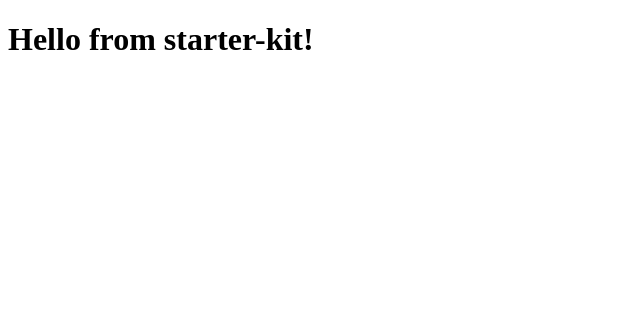
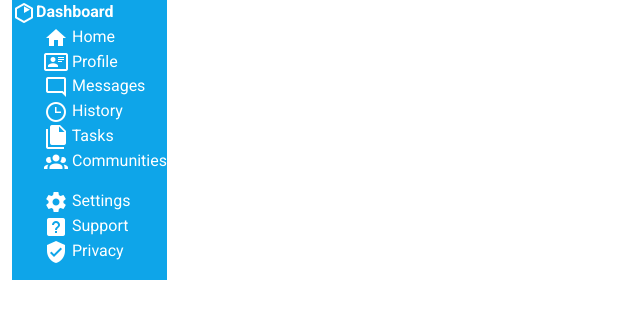
Before and after one commit to MantasPauza/Odin-admin-dashboard, a website: page index.html in a window 1280 px wide. Shown: the whole page, without its empty margins (0-640 px from the left). Drawn offline with nearby package versions, Linux system fonts and the light colour scheme.

Commit message:
feat: :sparkles: add sidebar and images

```diff
--- a/index.html
+++ b/index.html
@@ -4,13 +4,89 @@
     <meta charset="UTF-8" />
     <meta http-equiv="X-UA-Compatible" content="IE=edge" />
     <meta name="viewport" content="width=device-width, initial-scale=1.0" />
-    <title>Hello from starter-kit!</title>
-
+    <title>Dashboard</title>
+    <link
+      href="https://cdn.jsdelivr.net/npm/bootstrap@5.2.1/dist/css/bootstrap.min.css"
+      rel="stylesheet"
+      integrity="sha384-iYQeCzEYFbKjA/T2uDLTpkwGzCiq6soy8tYaI1GyVh/UjpbCx/TYkiZhlZB6+fzT"
+      crossorigin="anonymous"
+    />
+    <link rel="preconnect" href="https://fonts.googleapis.com">
+<link rel="preconnect" href="https://fonts.gstatic.com" crossorigin>
+<link href="https://fonts.googleapis.com/css2?family=Inter:wght@100;200;300;400;500;600;700;800;900&family=Nunito+Sans:ital,wght@0,200;0,300;0,400;0,600;0,700;0,800;0,900;1,200;1,300;1,400;1,600;1,700;1,800;1,900&family=Poppins:ital,wght@0,100;0,200;0,300;0,400;0,500;0,600;0,700;0,800;0,900;1,100;1,200;1,300;1,400;1,500;1,600;1,700;1,800;1,900&family=Roboto:ital,wght@0,100;0,300;0,400;0,500;0,700;0,900;1,100;1,300;1,400;1,500;1,700;1,900&display=swap" rel="stylesheet">
     <link rel="stylesheet" href="./style/style.css" />
   </head>
 
   <body>
-    <h1>Hello from starter-kit!</h1>
+    <div class="wrapper container-fluid d-flex">
+      <div class="sidebar">
+        <a href="#"><img src="img/hexagon-slice-1.png" alt="" />Dashboard</a>
+        <div class="nav_bar_options">
+          <ul>
+            <li class="nav-item">
+              <a class="nav-link" href="#">
+                <img src="img/home.png" alt="" /> Home</a
+              >
+            </li>
+            <li class="nav-item">
+              <a class="nav-link" href="#">
+                <img src="img/card-account-details-outline.png" alt="" />
+                Profile</a
+              >
+            </li>
+            <li class="nav-item">
+              <a class="nav-link" href="#">
+                <img src="img/message-reply-outline.png" alt="" /> Messages</a
+              >
+            </li>
+            <li class="nav-item">
+              <a class="nav-link" href="#">
+                <img src="img/clock-time-three-outline.png" alt="" /> History</a
+              >
+            </li>
+            <li class="nav-item">
+              <a class="nav-link" href="#">
+                <img src="img/file-multiple.png" alt="" /> Tasks</a
+              >
+            </li>
+            <li class="nav-item">
+              <a class="nav-link" href="#">
+                <img src="img/account-group.png" alt="" /> Communities</a
+              >
+            </li>
+          </ul>
+        </div>
+        <div class="nav_bar_misc">
+          <ul>
+          <li class="nav-item">
+            <a class="nav-link" href="#">
+              <img src="img/cog.png" alt="" /> Settings</a
+            >
+          </li>
+          <li class="nav-item">
+            <a class="nav-link" href="#">
+              <img src="img/help-box.png" alt="" /> Support</a
+            >
+          </li>
+          <li class="nav-item">
+            <a class="nav-link" href="#">
+              <img src="img/shield-check.png" alt="" /> Privacy</a
+            >
+          </li>
+        </ul>
+        </div>
+      </div>
+      <div class="main_container">
+        <div class="top_side">
+          <div class="upper">
+
+          </div>
+          <div class="lower">
+
+          </div>
+        </div>
+      </div>
+    </div>
   </body>
 
   <script src="./script.js"></script>
--- a/style/style.scss
+++ b/style/style.scss
@@ -1 +1,18 @@
-// Write your styles
+html * {
+font-family: 'Roboto', sans-serif;
+}
+
+.sidebar {
+  background-color: #0ea5e9;
+}
+
+li {
+  list-style: none;
+  color: white;
+}
+
+a {
+  text-decoration: none;
+  color: white;
+  font-weight: bold;
+}
```
Also changed, not shown: img/account-group.png (added), img/card-account-details-outline.png (added), img/clock-time-three-outline.png (added), img/cog.png (added), img/file-multiple.png (added), img/help-box.png (added), img/hexagon-slice-1.png (added), img/home.png (added), img/message-reply-outline.png (added), img/shield-check.png (added), style/style.css, 2 other files.
